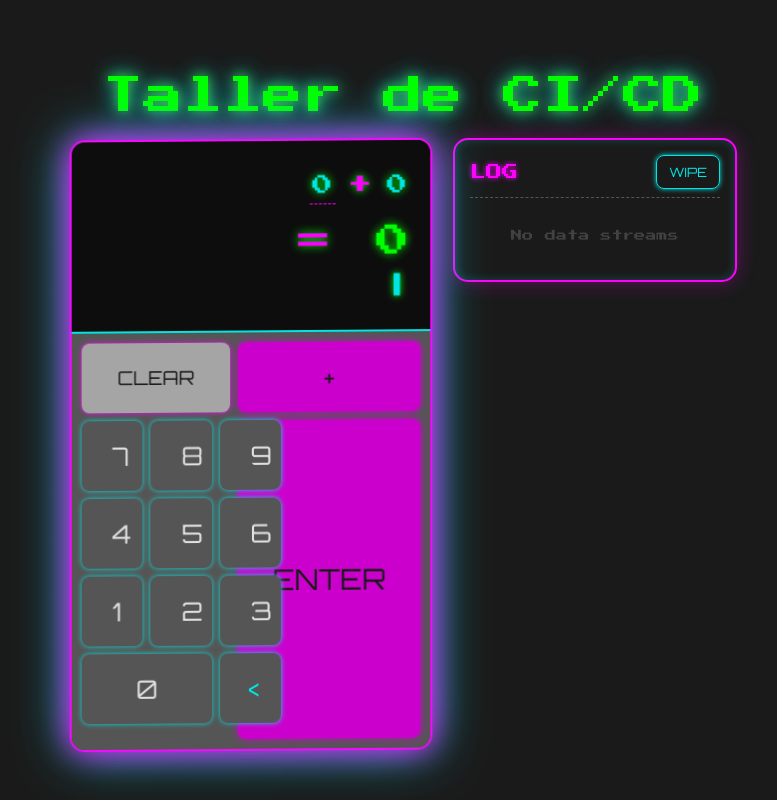
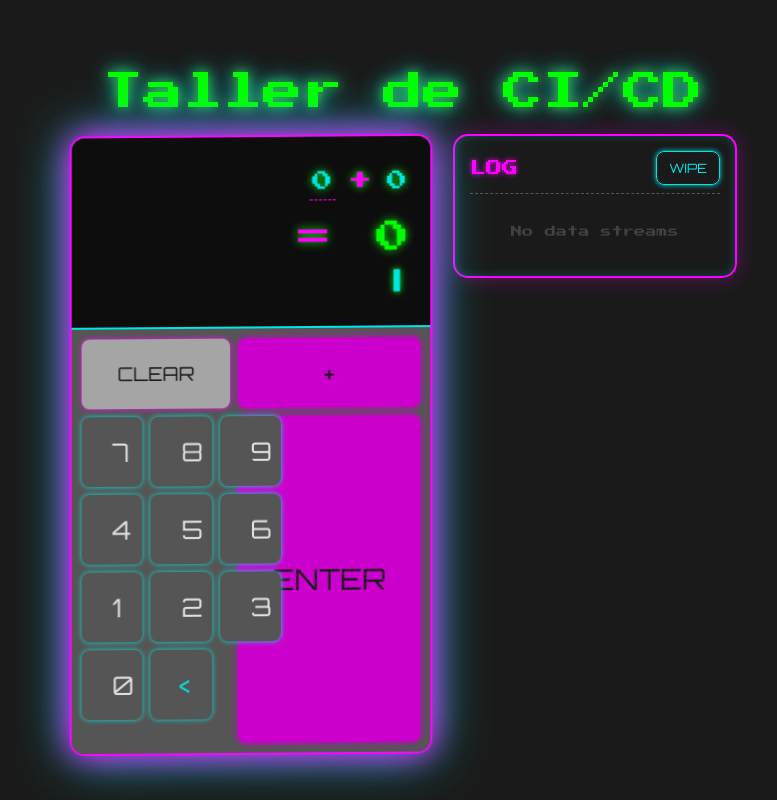
Before and after one commit to DanielBenjaminLopez/taller-CI-CD, a React (Vite) app in the folder tallerCICD/: page / in a window 1280 px wide. Shown: the whole page, without its empty margins (237-1014 px from the left). Built offline with nearby package versions, Linux system fonts and the light colour scheme.

Commit message:
add: update de diseño de la calculadora de sumas (#2)

```diff
--- a/tallerCICD/src/App.css
+++ b/tallerCICD/src/App.css
@@ -15,14 +15,14 @@ body {
   font-family: "Orbitron", sans-serif;
   background-color: var(--dark-grey);
   display: flex;
-  flex-direction: column;
+  flex-direction: column; /* Cambiado a columna para el título y el wrapper */
   justify-content: center;
   align-items: center;
   min-height: 100vh;
   margin: 0;
-  overflow: hidden;
+  overflow: hidden; /* Prevent scrollbars from glow effects */
   color: var(--text-color);
-  perspective: 1000px;
+  perspective: 1000px; /* For 3D effects */
 }
 
 /* Background grid animation */
@@ -64,7 +64,7 @@ body::before {
   display: flex;
   flex-direction: column;
   align-items: center;
-  gap: 20px;
+  gap: 20px; /* Espacio entre el título y el contenedor de la calculadora */
   padding: 20px;
 }
 
@@ -86,10 +86,11 @@ body::before {
   }
 }
 
+/* Nuevo contenedor para la calculadora y el historial */
 .calculator-wrapper {
   display: flex;
-  gap: 20px;
-  align-items: flex-start;
+  gap: 20px; /* Espacio entre la calculadora y el historial */
+  align-items: flex-start; /* Alinea la parte superior de ambos */
 }
 
 .calculator-cyberpunk {
@@ -100,12 +101,12 @@ body::before {
   overflow: hidden;
   border: 2px solid var(--neon-blue);
   animation: border-glow 2s infinite alternate;
-  transform: rotateX(5deg) rotateY(-5deg);
+  transform: rotateX(5deg) rotateY(-5deg); /* Slight 3D tilt */
   transition: transform 0.5s ease-out;
 }
 
 .calculator-cyberpunk:hover {
-  transform: rotateX(0deg) rotateY(0deg);
+  transform: rotateX(0deg) rotateY(0deg); /* Straighten on hover */
 }
 
 @keyframes border-glow {
@@ -151,7 +152,7 @@ body::before {
 .input-line {
   font-size: 0.8em;
   color: var(--neon-blue);
-  min-height: 1.2em;
+  min-height: 1.2em; /* Ensure line height */
   margin-bottom: 5px;
 }
 
@@ -186,9 +187,11 @@ body::before {
   color: var(--neon-pink);
 }
 
+/* --- SOLUCIÓN PARA LA SUPERPOSICIÓN Y DISTRIBUCIÓN --- */
 .keypad-cyberpunk {
   display: grid;
-  grid-template-columns: repeat(4, 1fr); /* Mantenemos 4 columnas */
+  /* Definimos explícitamente 4 columnas: 3 para números, 1 para operadores */
+  grid-template-columns: repeat(3, 1fr) 1fr;
   gap: 8px;
   padding: 10px;
   background-color: var(--light-grey);
@@ -248,7 +251,7 @@ button:active {
   background-color: #a5a5a5;
   color: var(--dark-grey);
   font-size: 1.2em;
-  grid-column: span 3; /* Ocupa 3 columnas */
+  grid-column: 1 / span 3; /* Ocupa las primeras 3 columnas */
   box-shadow: 0 0 5px var(--neon-pink);
   z-index: 3; /* Mayor z-index para estar siempre visible */
 }
@@ -260,22 +263,32 @@ button:active {
 
 .number-pad-cyberpunk {
   display: grid;
-  grid-template-columns: repeat(3, 1fr);
+  grid-template-columns: repeat(3, 1fr); /* Sus propias 3 columnas internas */
   gap: 8px;
-  grid-column: span 3; /* Ocupa 3 columnas */
+  grid-column: 1 / span 3; /* Se asegura de ocupar solo las primeras 3 columnas del keypad */
 }
 
 .number-pad-cyberpunk button {
   background-color: var(--light-grey);
 }
 
+/* Hacemos que el botón '0' no ocupe 2 columnas, sino 1, como los demás */
+.btn-zero {
+  grid-column: span 1; /* Ahora ocupa solo 1 columna */
+}
+
+/* El botón de retroceso '<' */
+.btn-backspace {
+  grid-column: span 1; /* Aseguramos que ocupe 1 columna */
+}
+
 .operator-pad-cyberpunk {
   display: flex;
   flex-direction: column;
   gap: 8px;
-  grid-column: 4; /* Sigue en la cuarta columna */
-  grid-row: 1 / span 4; /* Mantenemos el span de 4 filas para el layout */
-  z-index: 1; /* Aseguramos que esté debajo de los botones numéricos si se superponen */
+  grid-column: 4; /* Esto lo coloca firmemente en la 4ta columna */
+  grid-row: 1 / span 5; /* Asegura que abarque todas las filas necesarias */
+  z-index: 1; /* Aseguramos que su fondo esté debajo del texto de los números si por alguna razón se superpusieran */
 }
 
 .btn-operator,
@@ -303,12 +316,6 @@ button:active {
   background-color: var(--light-grey);
   color: var(--neon-blue);
   font-size: 1.5em;
-}
-
-/* Ajustes para la distribución de 9 botones + 0 + Backspace */
-.number-pad-cyberpunk button:nth-child(10) {
-  /* Selecciona el botón '0' */
-  grid-column: span 2; /* Hace que el botón '0' ocupe 2 columnas */
 }
 
 /* History Section */
```
